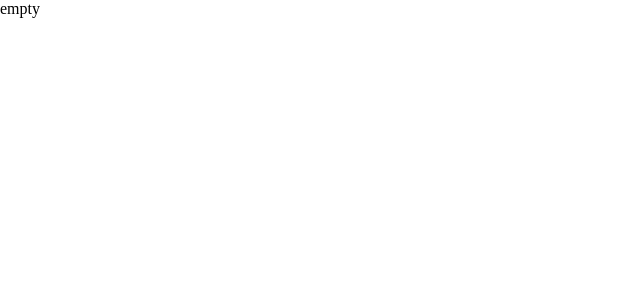
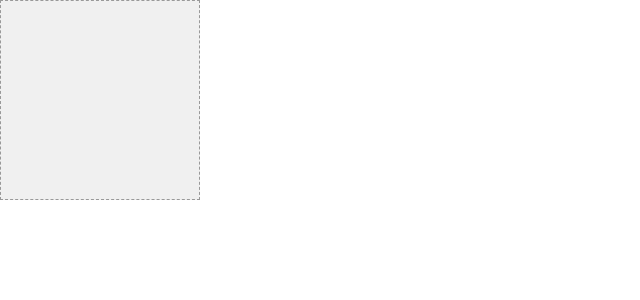
Before and after one commit to richardimaoka/css-grid-designer-proto, a Next.js app: page / in a window 1280 px wide. Shown: the top 300 px of the page, without its empty margins (0-640 px from the left). Built offline with nearby package versions, Linux system fonts and the light colour scheme.

Commit message:
render placeholder rect

```diff
--- /dev/null
+++ b/app/components/PlaceholderRectView.tsx
@@ -0,0 +1,30 @@
+import React from "react";
+import { PlaceholderRect, SizingType } from "../../src/types";
+
+type Props = {
+  rect: PlaceholderRect;
+};
+
+const PlaceholderRectView: React.FC<Props> = ({ rect }) => {
+  const style: React.CSSProperties = {
+    border: "1px dashed #999",
+    backgroundColor: "#f0f0f0",
+    boxSizing: "border-box",
+  };
+
+  if (rect.width.type === SizingType.FIXED) {
+    style.width = `${rect.width.valuePx}px`;
+  } else {
+    style.width = "100%";
+  }
+
+  if (rect.height.type === SizingType.FIXED) {
+    style.height = `${rect.height.valuePx}px`;
+  } else {
+    style.height = "100%";
+  }
+
+  return <div style={style} />;
+};
+
+export default PlaceholderRectView;
--- a/app/page.tsx
+++ b/app/page.tsx
@@ -1,3 +1,12 @@
+import PlaceholderRectView from "./components/PlaceholderRectView";
+import { createPlaceholderRect } from "@/src/actions/rect";
+
 export default function Home() {
-  return <div>empty</div>;
+  const rect = createPlaceholderRect({ widthPx: 200, heightPx: 200 });
+
+  return (
+    <div>
+      <PlaceholderRectView rect={rect} />
+    </div>
+  );
 }
```
